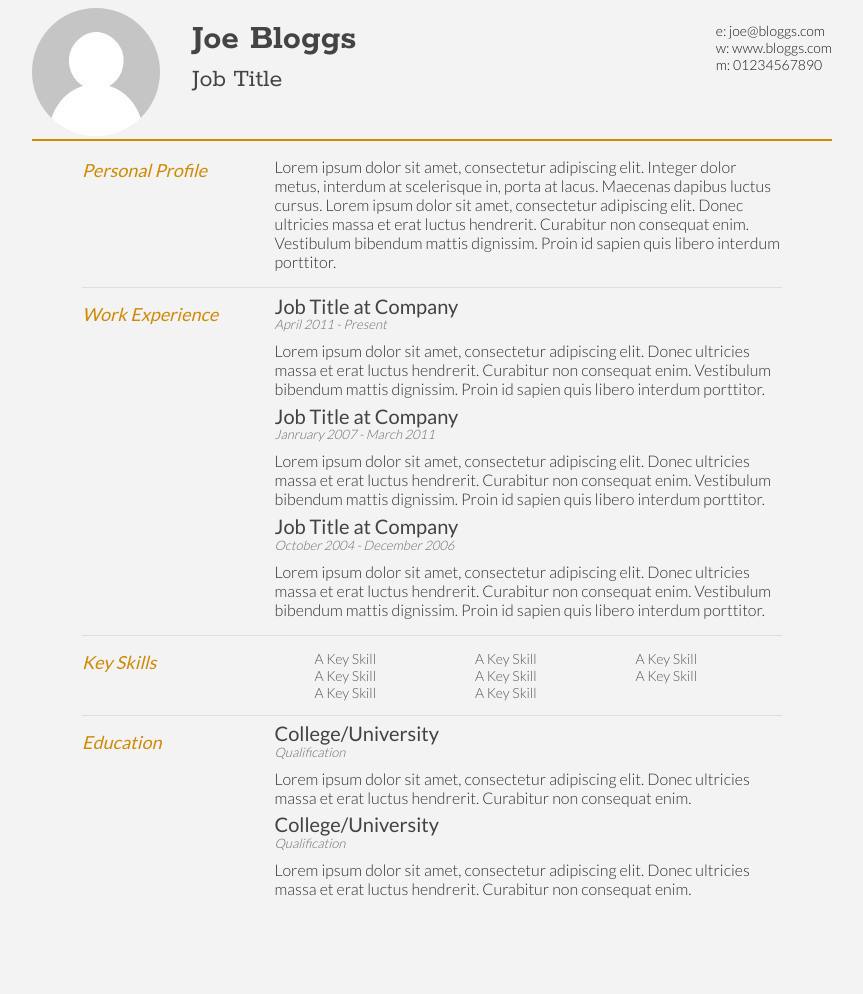
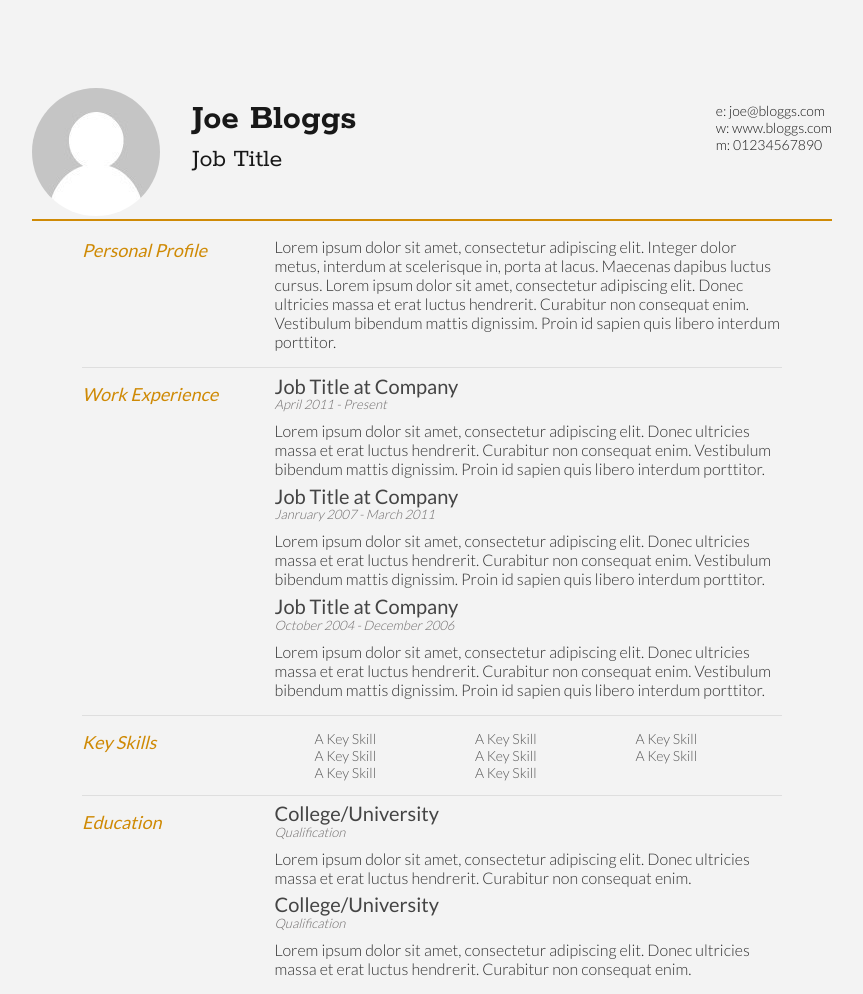
Before and after one commit to Kenzie-Academy-Brasil-Developers/estilizar-curriculo-sprint-2-murilo-bot, a plain HTML site: page index.html in a window 1280 px wide. Shown: the whole page, without its empty margins (208-1071 px from the left). Before the commit the page ends 922 px from the top, so only its background shows below. Drawn offline with Linux system fonts and the light colour scheme.

Commit message:
correção cores e fonte

```diff
--- a/style.css
+++ b/style.css
@@ -1,9 +1,11 @@
 body {
-	font-family: 'Lato', 'Helvetica' , 'Arial';
+	font-family: 'Lato', 'Helvetica' , 'Arial', sans-serif;
 	width: 800px;
     margin-left: auto;
     margin-right: auto;
 	background-color: #f3f3f3;
+	position: relative;
+	top: 80px;
 }
 
 
@@ -58,13 +60,13 @@ body {
 #nameTitle{
 	font-size: 36px;
 	font-weight: 700;
-	color: #444444;
+	color: #181818;
 }
 
 #jobTitle{
 	font-size: 26px;
 	font-weight: 400;
-	color: #444444;
+	color: #181818;
 }
 
 #name {
@@ -72,7 +74,7 @@ body {
 	float: left;
 	line-height: 16px;
 	margin-left: 30px;
-	color: #444444;
+	color: #181818;
 
 }
 div ul li{
@@ -106,7 +108,7 @@ div ul li a {
 	font-size: 20px;
 	font-weight: 500;
 	line-height: 2px;
-	color:rgb(66, 66, 66)
+	color:#444444;
 }
 
 .sectionContent {
```
